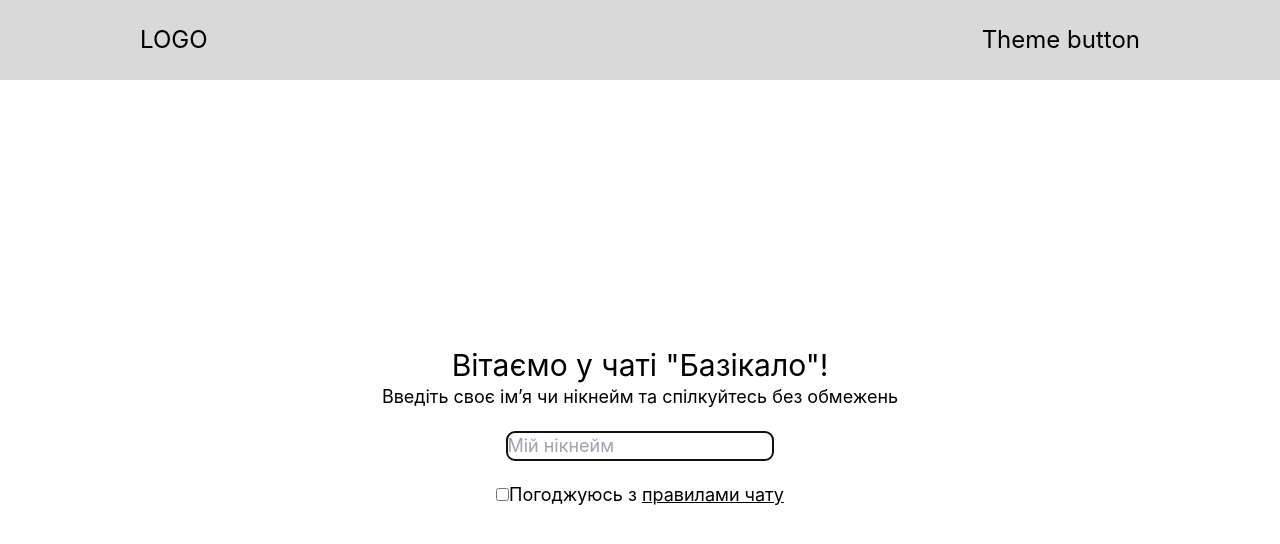
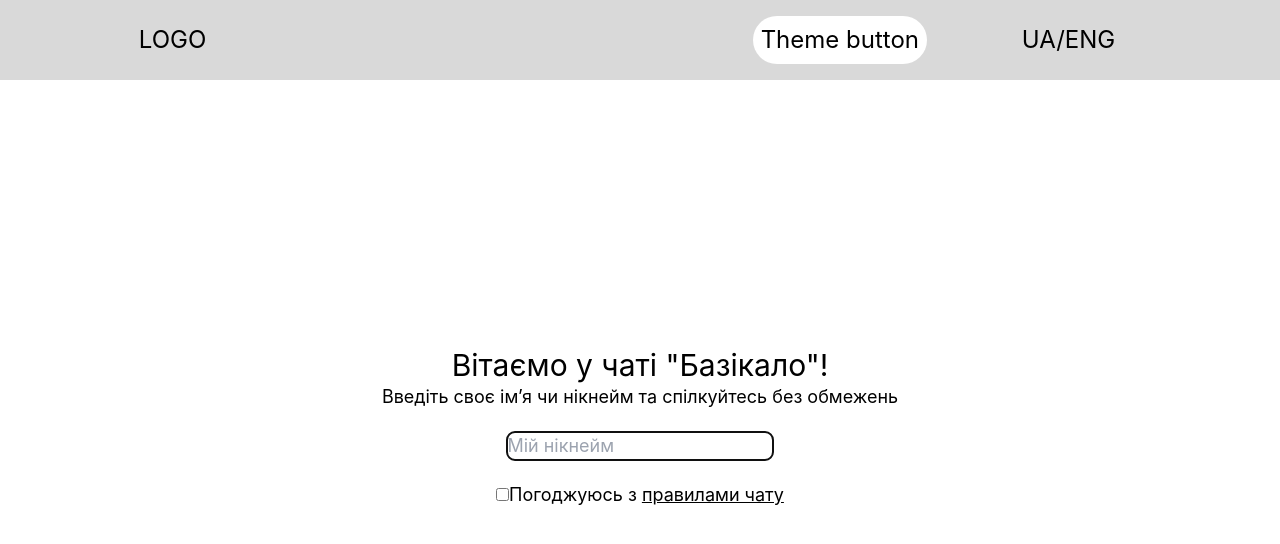
Before and after one commit to teiatan/chat_project, a React (Create React App) app: page / in a window 1280 px wide. Shown: the top 544 px of the page. Built offline with nearby package versions, Linux system fonts and the light colour scheme.

Commit message:
add positioning and plugs to header

```diff
--- a/src/components/Header/Header.jsx
+++ b/src/components/Header/Header.jsx
@@ -1,15 +1,15 @@
 export const Header = ({userName}) => {
     return (
         <div className="fixed w-screen h-[80px] z-10 bg-[#D9D9D9] text-2xl">
-            <div className="w-[1000px] h-full flex items-center justify-between m-auto">
-                <div>LOGO</div>
+            <div className="h-full flex items-center justify-between m-auto">
+                <div className="w-[345px] text-center">LOGO</div>
 
-                <div>
-                    <button>Theme button</button>
+                <div className="mr-[100px] flex gap-[30px]">
+                    <button className="rounded-full bg-white p-2">Theme button</button>
 
-                    {true ?
-                        <button>{userName}</button> :
-                        <button>Language button</button>
+                    {userName === '' ?
+                        <button className="min-w-[223px]">UA/ENG</button>:
+                        <button className="rounded-full bg-white p-2 min-w-[223px]">{userName}</button>
                     }
                 </div>
             </div>
```
